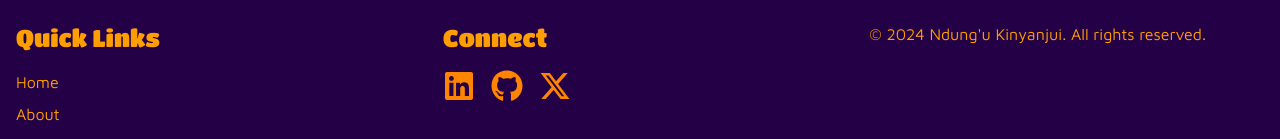
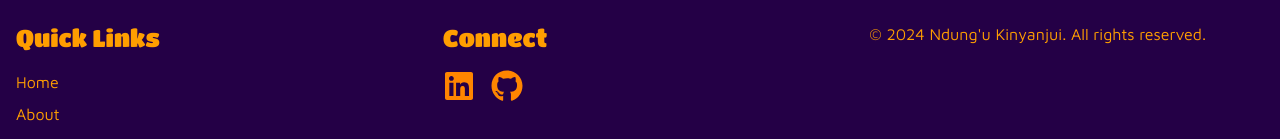
Before and after one commit to MaVeN-13TTN/Personal_Portfolio, a React (Vite) app in the folder frontend/: page /contact in a window 1280 px wide. Shown: the part 802-941 px from the top of the page. Built offline with nearby package versions, Linux system fonts and the light colour scheme.

Commit message:
footer update

```diff
--- a/frontend/src/components/Layout/Footer.jsx
+++ b/frontend/src/components/Layout/Footer.jsx
@@ -1,5 +1,5 @@
 import { Link } from "react-router-dom";
-import { FaLinkedin, FaGithub, FaXTwitter } from "react-icons/fa6";
+import { FaLinkedin, FaGithub } from "react-icons/fa6";
 
 const Footer = () => {
   const getCurrentYear = () => {
@@ -46,14 +46,6 @@ const Footer = () => {
               >
                 <FaGithub size="2em" />
               </a>
-              <a
-                href="https://x.com/Maven_TTN?t=J16KvC5RlQVFdoAWmIFEhQ&s=09"
-                target="_blank"
-                rel="noopener noreferrer"
-                className="text-ut-orange hover:text-pumpkin transition-smooth"
-              >
-                <FaXTwitter size="2em" />
-              </a>
             </div>
           </div>
           <div>
```
